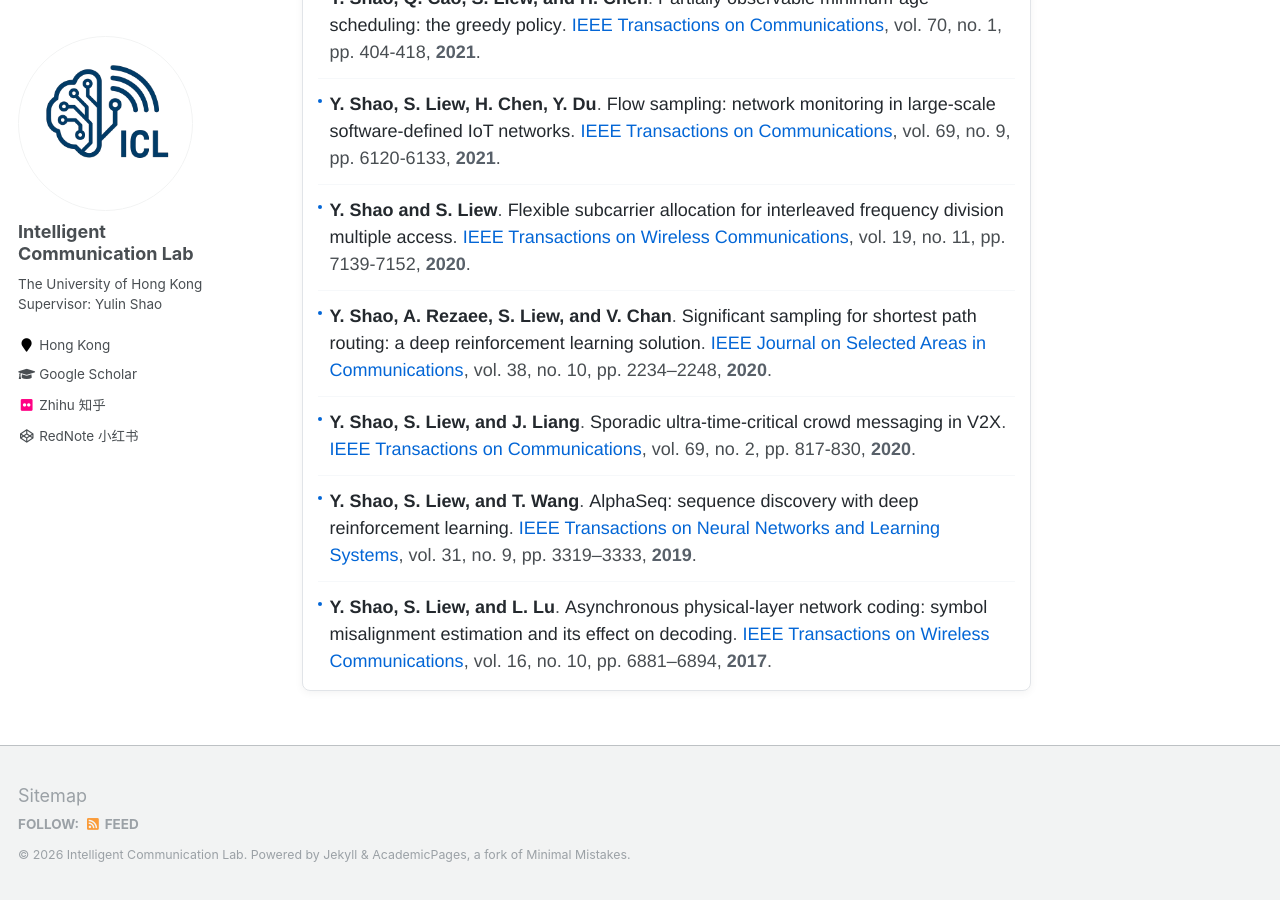
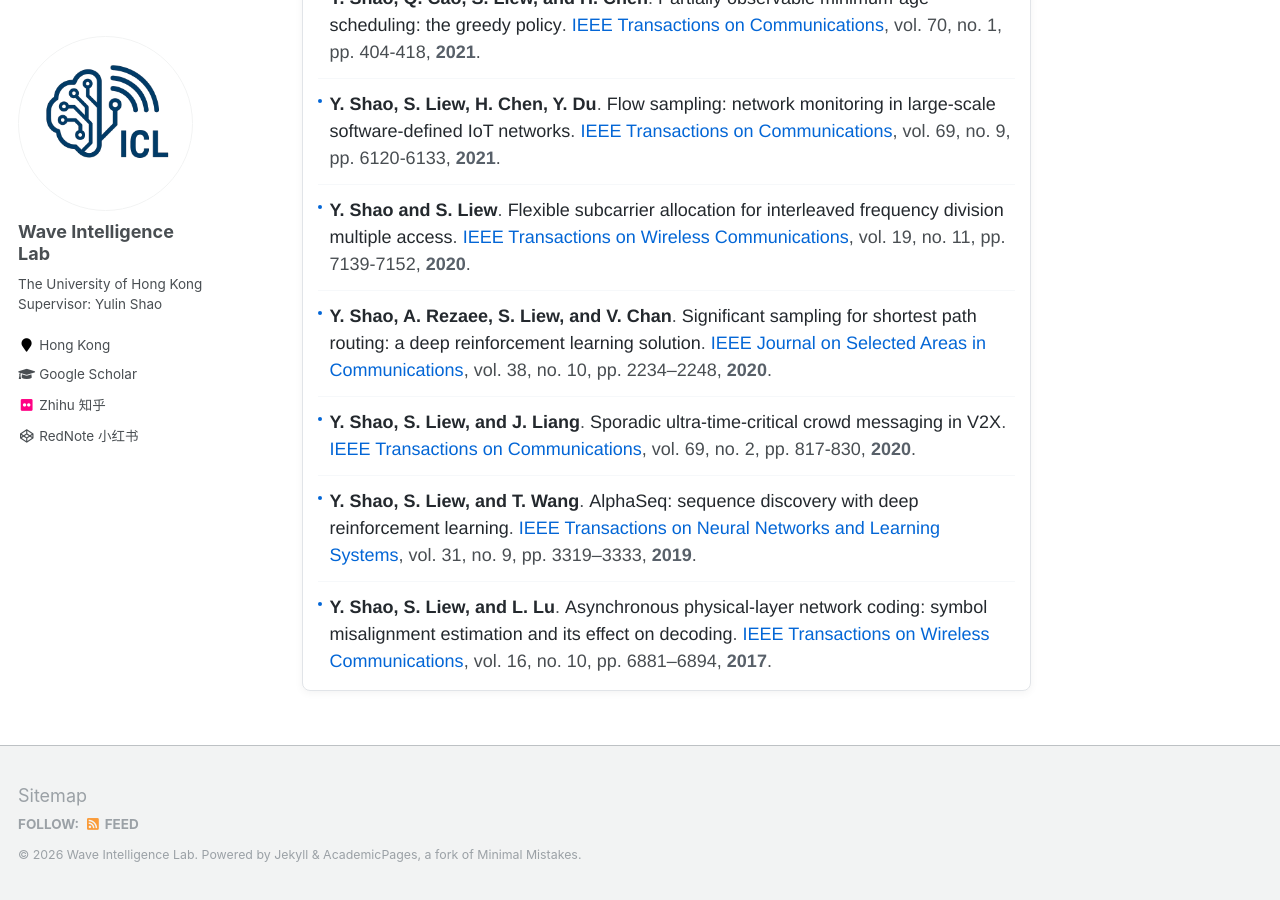
Before and after one commit to hku-icl/hku-icl.github.io, a Jekyll site: the page built from _pages/about.md, in a window 1280 px wide and 900 px high, scrolled down 5695 px. Built offline with Jekyll 4.4.1, drawn with Linux system fonts in a browser that asks for light colours; some of the changed text lies outside the part shown.

Commit message:
Update _config.yml

```diff
--- a/_config.yml
+++ b/_config.yml
@@ -7,9 +7,9 @@
 
 # Site Settings
 locale                   : "en-US"
-title                    : "Intelligent Communication Lab"
+title                    : "Wave Intelligence Lab"
 title_separator          : "-"
-name                     : &name "Intelligent Communication Lab"
+name                     : &name "Wave Intelligence Lab"
 description              : &description "The University of Hong Kong"
 url                      : "https://hku-icl.github.io"
 baseurl                  : "" # the subpath of your site, e.g. "/blog"
@@ -80,7 +80,7 @@ analytics:
 
 # Site Author
 author:
-  name             : "Intelligent Communication Lab"
+  name             : "Wave Intelligence Lab"
   avatar           : "icon.png"
   bio              : "The University of Hong Kong \ Supervisor: Yulin Shao"
   location         : "Hong Kong"
```
